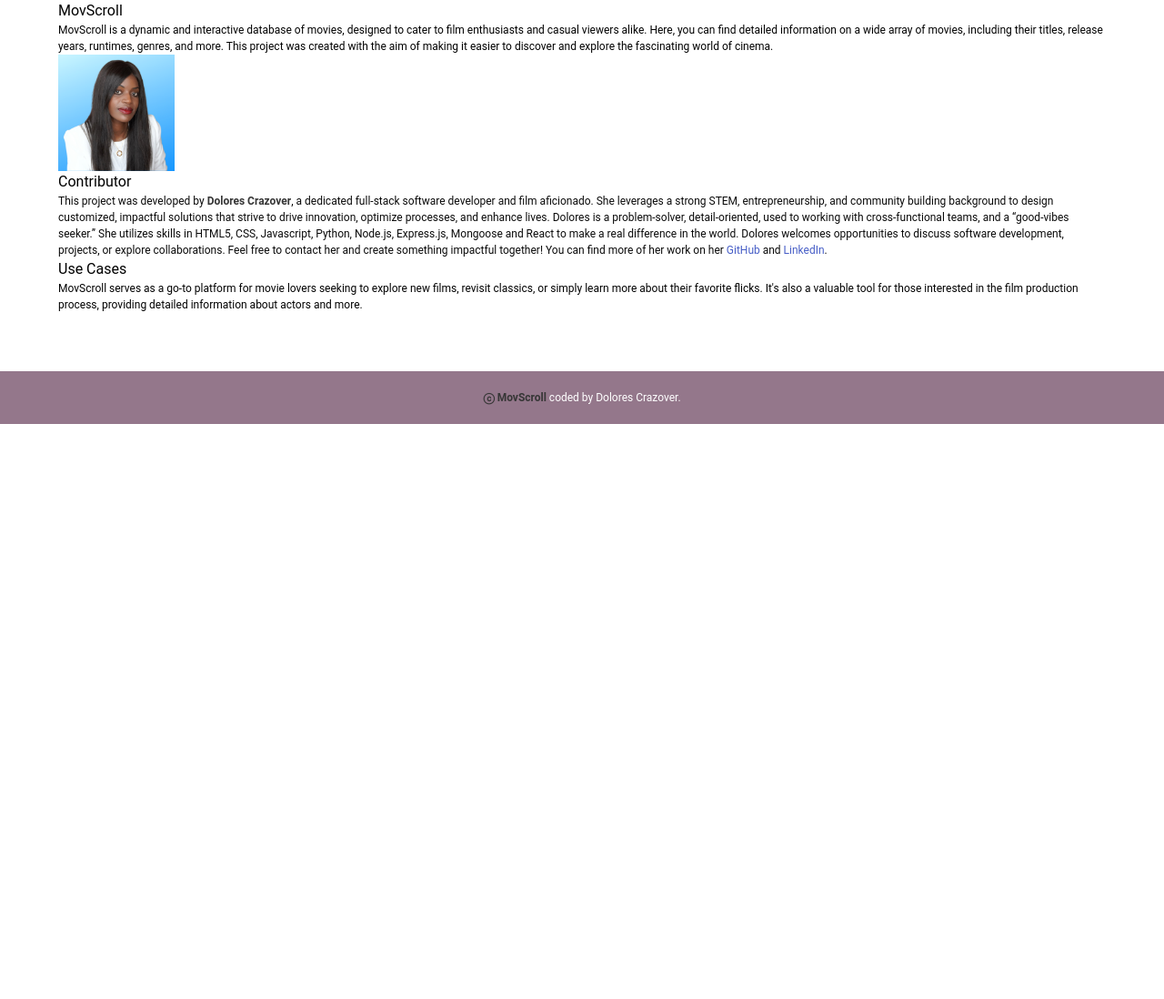
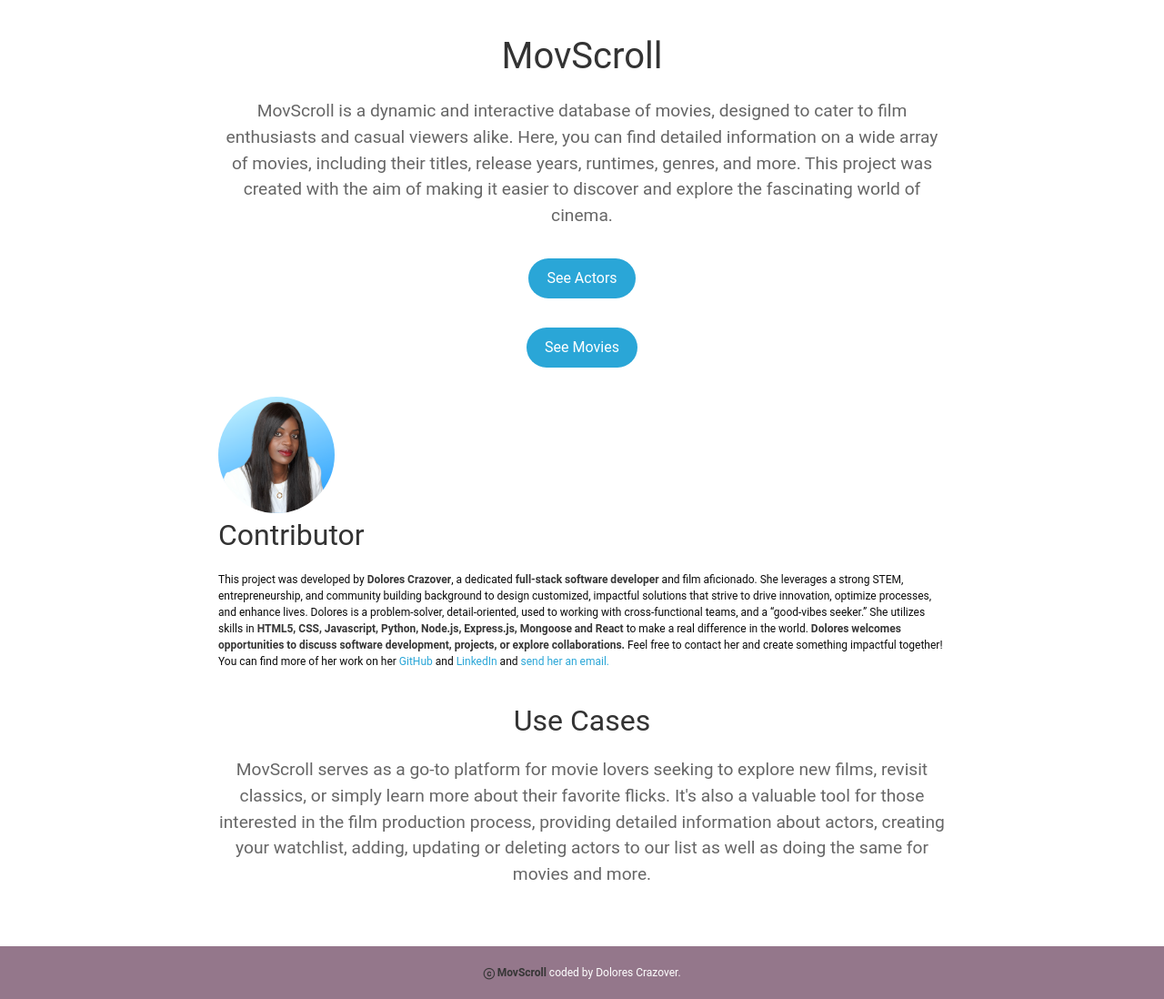
Before and after one commit to DoloresCode/MovScroll, a Django app: page /about/ in a window 1280 px wide. Shown: the part 52-1150 px from the top of the page at 91% size. Before the commit the page ends 518 px from the top, so only its background shows below. Run offline with Django 4.2, Linux system fonts and the light colour scheme.

Commit message:
about page done

```diff
--- a/main_app/static/styles/main.css
+++ b/main_app/static/styles/main.css
@@ -300,3 +300,103 @@
   .container-pop-movies h4, .container-pop-movies p {
     text-align: center;
   }
+
+/* About Page */
+
+/* About Page */
+
+/* body {
+    font-family: Roboto, sans-serif;
+    background-color: white;
+    color: black;
+    line-height: 1.6;
+  } */
+
+  .top-section {
+    margin: 2rem auto;
+    max-width: 800px;
+    text-align: center;
+  }
+
+  .about-page-title {
+    font-size: 2.5em;
+    color: #333;
+    margin-bottom: 1rem;
+  }
+
+  .top-section p {
+    font-size: 1.2em;
+    color: #666;
+    margin-bottom: 2rem;
+  }
+
+  .container-btn-see-actors,
+  .container-btn-see-movies-about {
+    text-align: center;
+    margin-bottom: 2rem;
+  }
+
+  .button-see-actors,
+  .button-see-movies-about {
+    display: inline-block;
+    padding: 10px 20px;
+    font-size: 1em;
+    color: white;
+    background-color: rgb(42, 166, 215);
+    border: none;
+    border-radius: 50px;
+    text-decoration: none;
+    transition: background-color 0.3s ease;
+  }
+
+  .button-see-actors:hover,
+  .button-see-movies-about:hover {
+    background-color: #94778b;
+  }
+
+  .middle-section {
+    margin: 1rem auto;
+    max-width: 800px;
+    display: flex;
+    align-items: center;
+  }
+
+  .contributor-section img {
+    border-radius: 50%;
+    width: 128px;
+    height: 128px;
+  }
+
+  .contributor-title {
+    font-size: 2rem;
+    color: #333;
+    margin-bottom: 1rem;
+  }
+
+  .right-side-paragraph {
+    color: #666;
+  }
+
+  .right-side-paragraph a {
+    color: rgb(42, 166, 215);
+    text-decoration: none;
+  }
+
+  .right-side-paragraph a:hover {
+    color: #94778b;
+  }
+
+  .UseCases-title {
+    font-size: 2em;
+    color: #333;
+    margin: 2rem 0 1rem;
+    text-align: center;
+  }
+
+  .UseCases-section p {
+    font-size: 1.2em;
+    color: #666;
+    margin: 0 auto;
+    max-width: 800px;
+    text-align: center;
+  }
--- a/main_app/templates/about.html
+++ b/main_app/templates/about.html
@@ -1,6 +1,7 @@
 {% extends 'base.html' %}
 {% block title %}About{% endblock %}
-{% block content%}
+
+{% block content %}
 <div class="top-section">
   <h1 class="about-page-title">MovScroll</h1>
   <p>
@@ -11,10 +12,19 @@
     making it easier to discover and explore the fascinating world of cinema.
   </p>
 </div>
+<div class="container-btn-see-actors">
+  <a href="/actors" class="button-see-actors">See Actors </a>
+</div>
+
+<div class="container-btn-see-movies-about">
+  <a href="/movies" class="button-see-movies-about">See Movies </a>
+</div>
+
 <div class="middle-section">
   <div class="contributor-section">
     <div class="left-side-image">
-        <img class="image is-128x128"
+      <img
+        class="image is-128x128"
         src="/static/main_app/images/Dolores_crazover.png"
         alt="Dolores Crazover"
       />
@@ -23,20 +33,30 @@
       <h2 class="contributor-title">Contributor</h2>
       <p>
         This project was developed by <strong>Dolores Crazover</strong>, a
-        dedicated full-stack software developer and film aficionado. She
-        leverages a strong STEM, entrepreneurship, and community building
-        background to design customized, impactful solutions that strive to
-        drive innovation, optimize processes, and enhance lives. Dolores is a
-        problem-solver, detail-oriented, used to working with cross-functional
-        teams, and a “good-vibes seeker.” She utilizes skills in HTML5, CSS,
-        Javascript, Python, Node.js, Express.js, Mongoose and React to make a
-        real difference in the world. Dolores welcomes opportunities to discuss
-        software development, projects, or explore collaborations. Feel free to
-        contact her and create something impactful together! You can find more
-        of her work on her
-        <a href="https://github.com/DoloresCode">GitHub</a>
+        dedicated <strong>full-stack software developer</strong> and film
+        aficionado. She leverages a strong STEM, entrepreneurship, and community
+        building background to design customized, impactful solutions that
+        strive to drive innovation, optimize processes, and enhance lives.
+        Dolores is a problem-solver, detail-oriented, used to working with
+        cross-functional teams, and a “good-vibes seeker.” She utilizes skills
+        in
+        <strong
+          >HTML5, CSS, Javascript, Python, Node.js, Express.js, Mongoose and
+          React</strong
+        >
+        to make a real difference in the world.
+        <strong
+          >Dolores welcomes opportunities to discuss software development,
+          projects, or explore collaborations.</strong
+        >
+        Feel free to contact her and create something impactful together! You
+        can find more of her work on her
+        <a href="https://github.com/DoloresCode" target="_blank">GitHub</a>
         and
-        <a href="https://www.linkedin.com/in/dolores-crazover/">LinkedIn</a>.
+        <a href="https://www.linkedin.com/in/dolores-crazover/" target="_blank"
+          >LinkedIn</a
+        >
+        and <a href="mailto:dcrazover@gmail.com">send her an email.</a>
       </p>
     </div>
   </div>
@@ -47,7 +67,9 @@
     MovScroll serves as a go-to platform for movie lovers seeking to explore new
     films, revisit classics, or simply learn more about their favorite flicks.
     It's also a valuable tool for those interested in the film production
-    process, providing detailed information about actors and more.
+    process, providing detailed information about actors, creating your
+    watchlist, adding, updating or deleting actors to our list as well as doing
+    the same for movies and more.
   </p>
 </div>
 {% endblock %}
```
